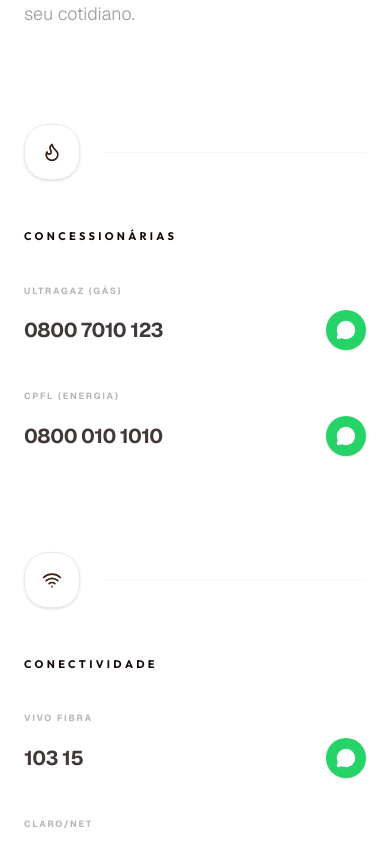
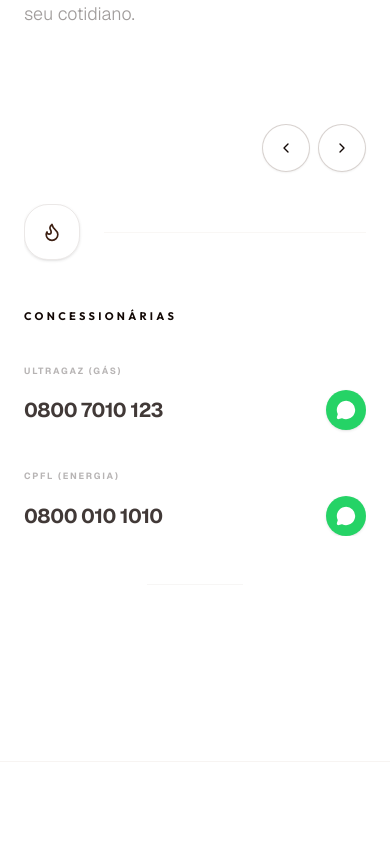
Before and after one commit to dnlortega/condominio, a Next.js app: page / in a window 390 px wide. Shown: the part 7560-8401 px from the top of the page. Built offline with nearby package versions, Linux system fonts and the light colour scheme; no server answers; the database is empty.

Commit message:
feat: add ServiceContacts component to display categorized service provider contacts via a carousel.

```diff
--- a/components/ServiceContacts.tsx
+++ b/components/ServiceContacts.tsx
@@ -1,16 +1,19 @@
 "use client";
 
-import React from 'react';
+import React, { useCallback, useEffect, useState } from 'react';
 import { motion } from 'framer-motion';
+import useEmblaCarousel from 'embla-carousel-react';
 import {
     Flame,
     Wifi,
     Wrench,
     PhoneCall,
     Phone,
-    ArrowUpRight,
-    MessageCircle
+    MessageCircle,
+    ChevronLeft,
+    ChevronRight
 } from 'lucide-react';
+import { Button } from '@/components/ui/button';
 
 
 const hardcodedServices = [
@@ -59,6 +62,34 @@ type ServiceProvider = {
 };
 
 const ServiceContacts = ({ dbServices }: { dbServices?: ServiceProvider[] }) => {
+    const [emblaRef, emblaApi] = useEmblaCarousel({
+        loop: true,
+        align: 'start',
+        slidesToScroll: 1,
+        breakpoints: {
+            '(min-width: 640px)': { slidesToScroll: 2 },
+            '(min-width: 1024px)': { slidesToScroll: 3 },
+        }
+    });
+    const [canScrollPrev, setCanScrollPrev] = useState(false);
+    const [canScrollNext, setCanScrollNext] = useState(false);
+
+    const scrollPrev = useCallback(() => emblaApi?.scrollPrev(), [emblaApi]);
+    const scrollNext = useCallback(() => emblaApi?.scrollNext(), [emblaApi]);
+
+    const onSelect = useCallback(() => {
+        if (!emblaApi) return;
+        setCanScrollPrev(emblaApi.canScrollPrev());
+        setCanScrollNext(emblaApi.canScrollNext());
+    }, [emblaApi]);
+
+    useEffect(() => {
+        if (!emblaApi) return;
+        onSelect();
+        emblaApi.on('select', onSelect);
+        emblaApi.on('reInit', onSelect);
+    }, [emblaApi, onSelect]);
+
     // Transform DB services to view structure if available and not empty
     const services = (dbServices && dbServices.length > 0) ? Object.values(dbServices.reduce((acc, provider) => {
         const catName = provider.category.name;
@@ -80,7 +111,7 @@ const ServiceContacts = ({ dbServices }: { dbServices?: ServiceProvider[] }) =>
 
 
     return (
-        <section id="services" className="py-32 bg-background transition-colors duration-500">
+        <section id="services" className="py-32 bg-background transition-colors duration-500 overflow-hidden">
             <div className="container mx-auto px-6">
                 <div className="max-w-3xl mb-24">
                     <motion.div
@@ -102,7 +133,31 @@ const ServiceContacts = ({ dbServices }: { dbServices?: ServiceProvider[] }) =>
                     </motion.div>
                 </div>
 
-                <div className="grid grid-cols-1 sm:grid-cols-2 lg:grid-cols-4 gap-x-12 gap-y-24">
+                {/* Carousel Navigation */}
+                <div className="flex justify-end gap-2 mb-8">
+                    <Button
+                        variant="outline"
+                        size="icon"
+                        onClick={scrollPrev}
+                        disabled={!canScrollPrev}
+                        className="rounded-full h-12 w-12 border-primary/20 hover:bg-primary hover:text-primary-foreground disabled:opacity-30"
+                    >
+                        <ChevronLeft className="w-5 h-5" />
+                    </Button>
+                    <Button
+                        variant="outline"
+                        size="icon"
+                        onClick={scrollNext}
+                        disabled={!canScrollNext}
+                        className="rounded-full h-12 w-12 border-primary/20 hover:bg-primary hover:text-primary-foreground disabled:opacity-30"
+                    >
+                        <ChevronRight className="w-5 h-5" />
+                    </Button>
+                </div>
+
+                {/* Carousel */}
+                <div className="overflow-hidden" ref={emblaRef}>
+                    <div className="flex gap-8">
                         {services.map((service, index) => (
                             <motion.div
                                 key={index}
@@ -110,7 +165,7 @@ const ServiceContacts = ({ dbServices }: { dbServices?: ServiceProvider[] }) =>
                                 whileInView={{ opacity: 1, y: 0 }}
                                 viewport={{ once: true }}
                                 transition={{ delay: index * 0.1, duration: 0.8, ease: [0.22, 1, 0.36, 1] as const }}
-                            className="group"
+                                className="flex-[0_0_100%] sm:flex-[0_0_calc(50%-1rem)] lg:flex-[0_0_calc(33.333%-1.5rem)] min-w-0 group"
                             >
                                 <div className="flex items-center gap-6 mb-12">
                                     <div className="w-14 h-14 rounded-2xl border border-primary/10 flex items-center justify-center text-primary group-hover:bg-primary group-hover:text-primary-foreground transition-all duration-700 shadow-sm relative overflow-hidden">
@@ -134,8 +189,6 @@ const ServiceContacts = ({ dbServices }: { dbServices?: ServiceProvider[] }) =>
                                                         whileTap={{ scale: 0.9 }}
                                                         href={(() => {
                                                             const cleanNum = provider.contact.replace(/\D/g, '');
-                                                        // If it looks like a mobile/landline with DDD (10-11 digits), try WA
-                                                        // Otherwise fallback to tel:
                                                             if (cleanNum.length >= 10 && !cleanNum.startsWith('0800')) {
                                                                 return `https://api.whatsapp.com/send?phone=55${cleanNum}&text=${encodeURIComponent(`Olá ${provider.name}, encontrei seu contato no guia do condomínio.`)}`;
                                                             }
@@ -155,6 +208,7 @@ const ServiceContacts = ({ dbServices }: { dbServices?: ServiceProvider[] }) =>
                             </motion.div>
                         ))}
                     </div>
+                </div>
 
                 <div className="section-divider mt-32 opacity-20" />
             </div>
```
Lines whose indentation alone changed are shown as unchanged.
